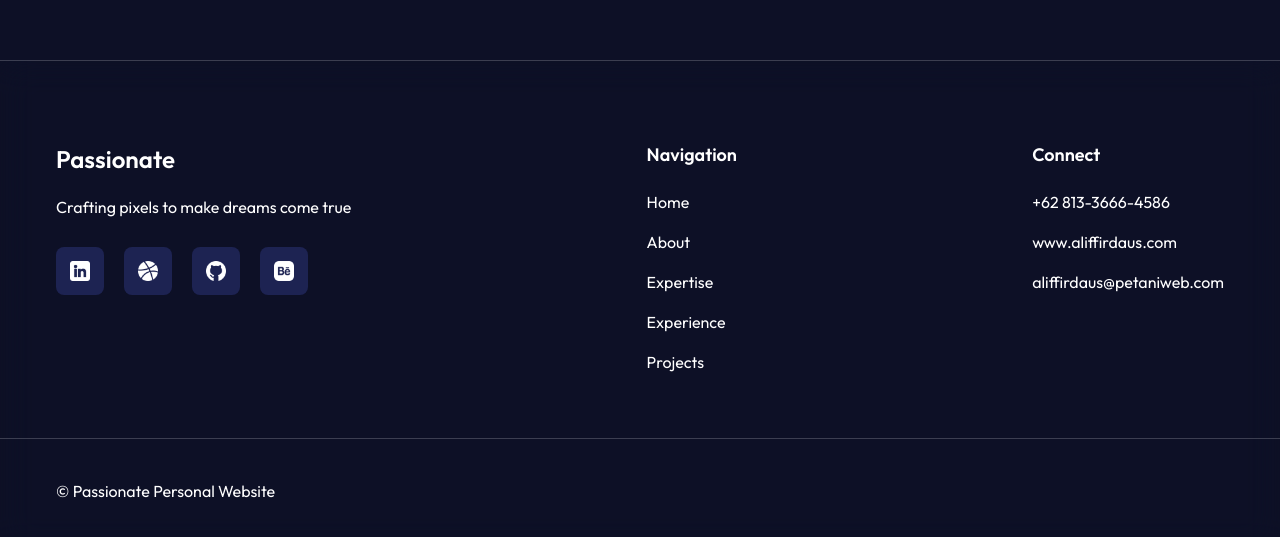
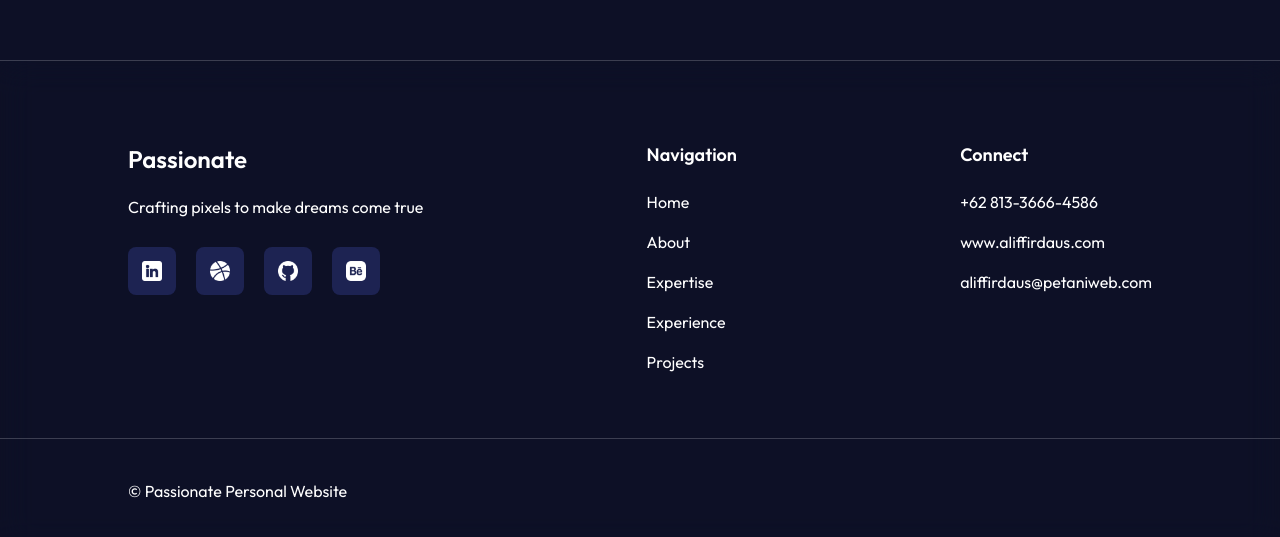
Before and after one commit to alif-firdaus/Passionate-React, a React (Create React App) app: page / in a window 1280 px wide. Shown: the part 8508-9045 px from the top of the page. Built offline with nearby package versions, Linux system fonts and the light colour scheme.

Commit message:
Footer Section xl : added

```diff
--- a/src/Pages/Footer.jsx
+++ b/src/Pages/Footer.jsx
@@ -22,7 +22,7 @@ const Footer = () => {
 					className="absolute bottom-0 block w-screen origin-bottom-right h-80 opacity-20 lg:hidden"
 				/>
 				{/* Footer Title */}
-				<div className="flex flex-col justify-between px-sectionpxsm lg:px-sectionpxlg lg:flex-row">
+				<div className="flex flex-col justify-between px-sectionpxsm lg:px-sectionpxlg lg:flex-row xl:px-sectionpxxl xl:flex-row">
 					<div className="flex flex-col lg:z-10">
 						<div className="flex items-center font-semibold cursor-pointer text-[24px] pb-[2px] dark:text-white text-black">
 							Passionate
@@ -145,7 +145,7 @@ const Footer = () => {
 				</div>
 
 				{/* Footer Bottom */}
-				<div className="w-full pt-10 mt-16 border-t-[1px] dark:border-slate-50 border-slate-400 dark:border-opacity-20 border-opacity-40 px-sectionpxsm lg:px-sectionpxlg">
+				<div className="w-full pt-10 mt-16 border-t-[1px] dark:border-slate-50 border-slate-400 dark:border-opacity-20 border-opacity-40 px-sectionpxsm lg:px-sectionpxlg xl:px-sectionpxxl">
 					<p className="text-[18px] lg:text-[16px] dark:text-white text-black">
 						&#169; Passionate Personal Website
 					</p>
```
